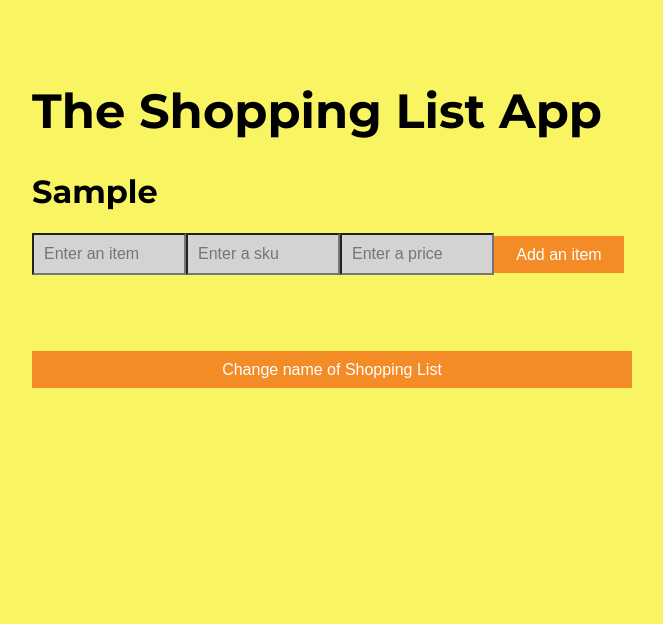
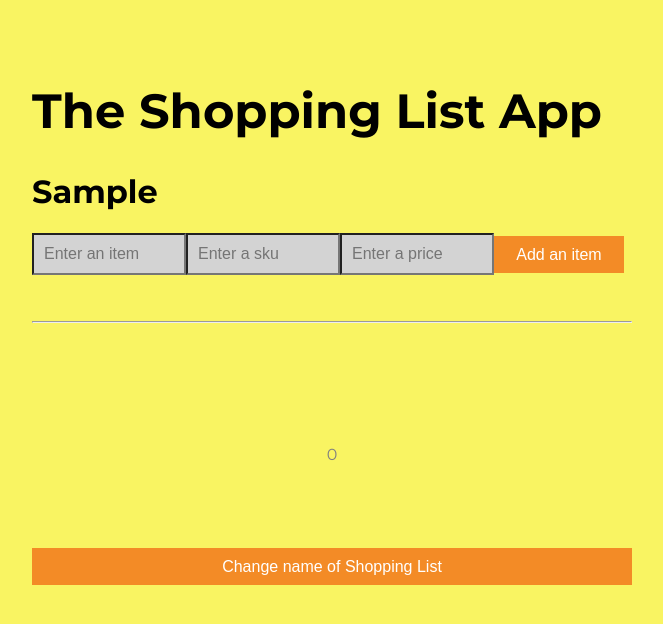
Before and after one commit to EricAnspach/vue-shopping-list, a Vue app: page / in a window 1280 px wide. Both pictures are taken after typing "Sample" into the empty fields and a click on the button "Enter". Shown: the top 624 px of the page, without its empty margins (308-971 px from the left). Built offline with nearby package versions, Linux system fonts and the light colour scheme.

Commit message:
Total price of items added
Additional code needed to complete function for reduction of total price when item is removed from list.

```diff
--- a/src/components/ShoppingList.vue
+++ b/src/components/ShoppingList.vue
@@ -37,6 +37,9 @@
               <i class="fa fa-minus-circle" v-on:click="remove(index)"></i>
             </li>
         </ul>
+        <hr>
+        <p></p>
+        <p>{{ total }}</p>
 
         <br><br>
         <button class="change__button" v-on:click="clearName">Change name of Shopping List</button>
@@ -58,7 +61,10 @@ export default {
         price: ''
       },
       listItems: [],
-      isNamed: false
+      isNamed: false,
+      total: 0,
+      addPrice: 0,
+      removePrice: 0
     }
   },
   methods: {
@@ -67,12 +73,18 @@ export default {
         {item: this.listItem.item, sku: this.listItem.sku, price: this.listItem.price}
         );
 
+
+      this.addPrice = parseInt(this.listItem.price, 10);
+      console.log(this.addPrice);
+      this.total = this.total += this.addPrice;
       this.listItem.item = '';
       this.listItem.sku = '';
       this.listItem.price = '';
     },
     remove(id) {
+      removePrice = this.listItems[id.price];
       this.listItems.splice(id,1);
+      this.total = this.total -= this.removePrice;
     },
     listNamed() {
       this.isNamed = true;
```
